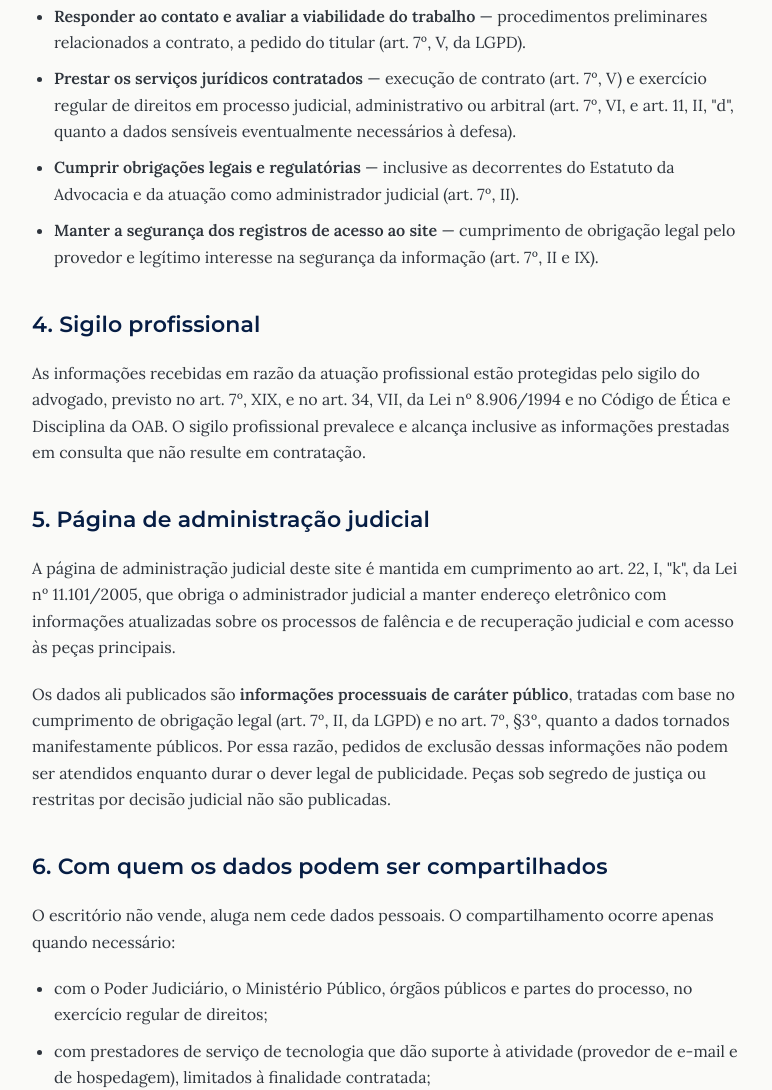
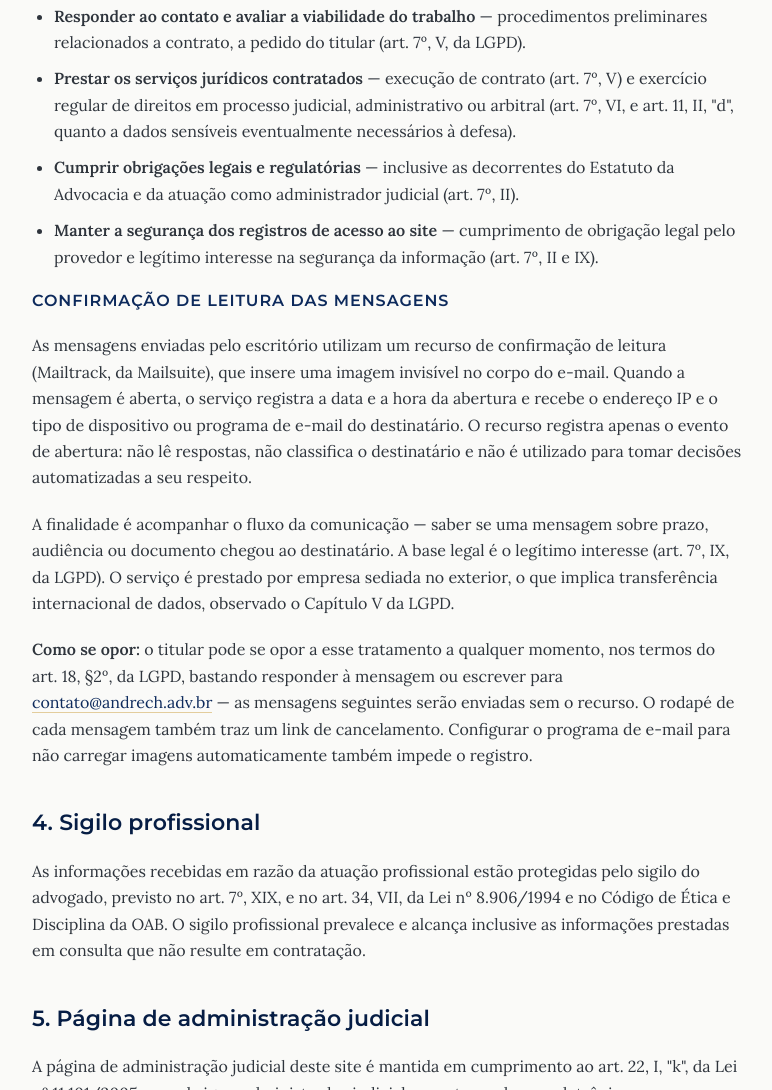
Before and after one commit to andrechadv/andrech-site, a plain HTML site: page privacidade.html in a window 1280 px wide. Shown: the part 1565-2655 px from the top of the page, without its empty margins (252-1024 px from the left). Drawn offline with nearby package versions, Linux system fonts and the light colour scheme.

Commit message:
validação e privacidade

```diff
--- a/privacidade.html
+++ b/privacidade.html
@@ -46,6 +46,11 @@
 <li><b>Cumprir obrigações legais e regulatórias</b> — inclusive as decorrentes do Estatuto da Advocacia e da atuação como administrador judicial (art. 7º, II).</li>
 <li><b>Manter a segurança dos registros de acesso ao site</b> — cumprimento de obrigação legal pelo provedor e legítimo interesse na segurança da informação (art. 7º, II e IX).</li>
 </ul>
+
+<h3>Confirmação de leitura das mensagens</h3>
+<p>As mensagens enviadas pelo escritório utilizam um recurso de confirmação de leitura (Mailtrack, da Mailsuite), que insere uma imagem invisível no corpo do e-mail. Quando a mensagem é aberta, o serviço registra a data e a hora da abertura e recebe o endereço IP e o tipo de dispositivo ou programa de e-mail do destinatário. O recurso registra apenas o evento de abertura: não lê respostas, não classifica o destinatário e não é utilizado para tomar decisões automatizadas a seu respeito.</p>
+<p>A finalidade é acompanhar o fluxo da comunicação — saber se uma mensagem sobre prazo, audiência ou documento chegou ao destinatário. A base legal é o legítimo interesse (art. 7º, IX, da LGPD). O serviço é prestado por empresa sediada no exterior, o que implica transferência internacional de dados, observado o Capítulo V da LGPD.</p>
+<p><b>Como se opor:</b> o titular pode se opor a esse tratamento a qualquer momento, nos termos do art. 18, §2º, da LGPD, bastando responder à mensagem ou escrever para <a href="mailto:contato@andrech.adv.br">contato@andrech.adv.br</a> — as mensagens seguintes serão enviadas sem o recurso. O rodapé de cada mensagem também traz um link de cancelamento. Configurar o programa de e-mail para não carregar imagens automaticamente também impede o registro.</p>
 
 <h2>4. Sigilo profissional</h2>
 <p>As informações recebidas em razão da atuação profissional estão protegidas pelo sigilo do advogado, previsto no art. 7º, XIX, e no art. 34, VII, da Lei nº 8.906/1994 e no Código de Ética e Disciplina da OAB. O sigilo profissional prevalece e alcança inclusive as informações prestadas em consulta que não resulte em contratação.</p>
```
Also changed, not shown: contato.html (+1 -1 lines).
